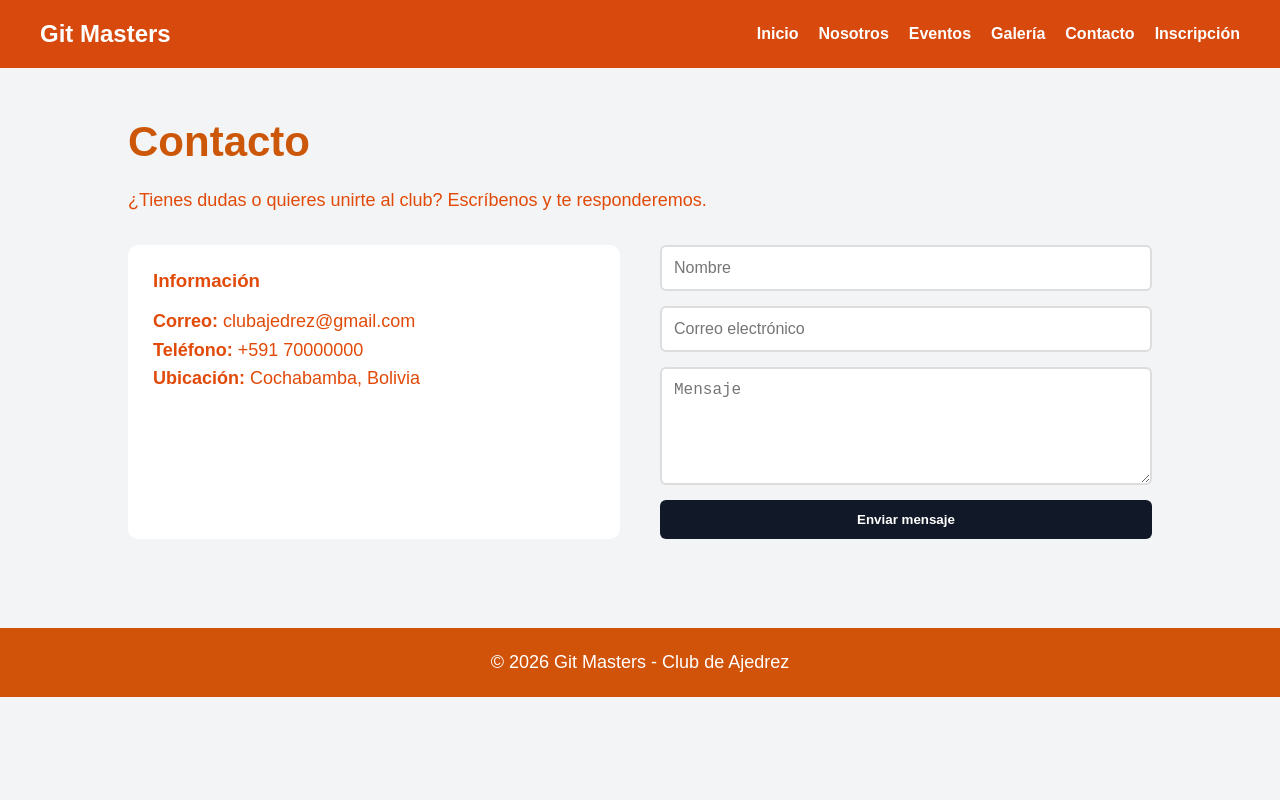
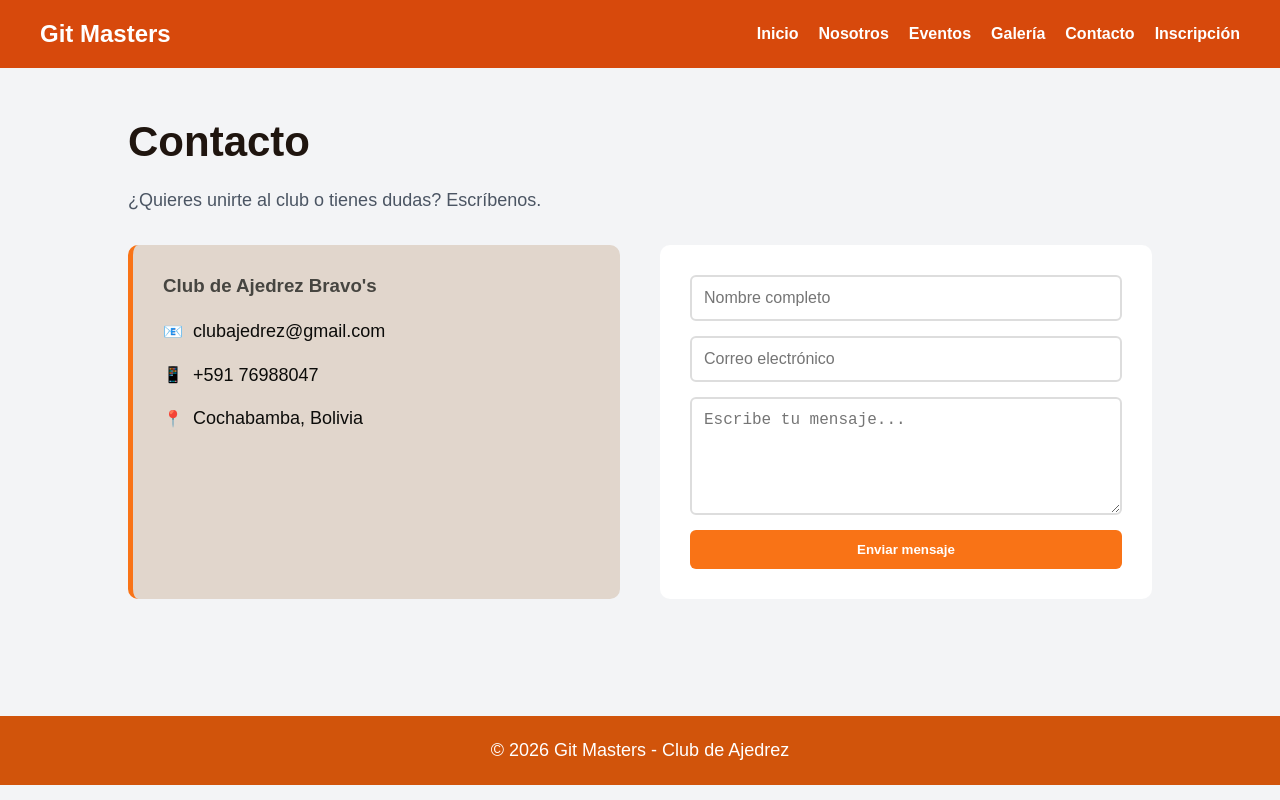
Before and after one commit to AdaliaFlores/GitMasters, a React (Vite) app: page /contacto in a window 1280 px wide. Built offline with nearby package versions, Linux system fonts and the light colour scheme.

Commit message:
feat: add contact page and improve layout structure

```diff
--- a/src/App.css
+++ b/src/App.css
@@ -213,3 +213,12 @@
     border-right-color: var(--border);
   }
 }
+.app {
+  min-height: 100vh;
+  display: flex;
+  flex-direction: column;
+}
+
+.main-content {
+  flex: 1;
+}
--- a/src/App.jsx
+++ b/src/App.jsx
@@ -13,6 +13,7 @@ import Inscripcion from "./pages/Inscripcion";
 function App() {
   return (
     <BrowserRouter>
+       <div className="app">
       <Navbar />
       <main>
       <Routes>
@@ -26,6 +27,7 @@ function App() {
       </main>
 
       <Footer />
+      </div>
     </BrowserRouter>
   );
 }
--- a/src/index.css
+++ b/src/index.css
@@ -13,7 +13,7 @@
 body {
   font-family: Arial, Helvetica, sans-serif; /* fuente base */
   background-color: #f3f4f6; /* fondo gris claro */
-  color: #e14a09; /* color del texto */
+  color: #070505; /* color del texto */
 }
 /* NAVBAR (barra superior)       */
 /* Menú principal horizontal     */
@@ -60,8 +60,9 @@ nav a:hover {
 /* CONTENIDO PRINCIPAL           */
 
 main {
-  min-height: 70vh; /* ocupa altura mínima */
+
   padding: 50px 10%; /* espacio lateral */
+  min-height: 81vh;
 }
 
 /* TÍTULOS PRINCIPALES           */
@@ -69,7 +70,7 @@ main {
 h1 {
   font-size: 42px; /* tamaño grande */
   margin-bottom: 20px; /* separación abajo */
-  color: #cd5708; /* color oscuro */
+  color: #1f150f; /* color oscuro */
 }
 
 /* PÁRRAFOS                      */
@@ -82,90 +83,115 @@ p {
 /* FOOTER (pie de página)        */
 
 footer {
-  background-color: #d15309; /* fondo oscuro */
+  background-color: #d1540b; /* fondo oscuro */
   color: white;              /* texto blanco */
   text-align: center;        /* centrado */
   padding: 20px;             /* espacio interno */
+
+
 }
 
 
 
-/*Sebastian*/
-/* CONTACTO - LAYOUT             */
+/* Sebastian */
+/* CONTACTO  - Página de contacto */
 
-
+/* Contenedor general de la sección contacto */
 .contacto {
   max-width: 1100px;
   margin: 0 auto;
 }
 
-.contacto-grid {
+/* Texto introductorio debajo del título */
+.subtexto {
+  color: #4b5563;
+  margin-bottom: 20px;
+}
+
+/* Divide la información y el formulario en dos columnas */
+.contacto-container {
   display: grid;
   grid-template-columns: 1fr 1fr;
   gap: 40px;
   margin-top: 30px;
 }
-/* INFORMACIÓN                   */
 
+/* Tarjeta de información del club */
 .contacto-info {
-  background-color: #ffffff;
-  padding: 25px;
+  background-color: #e1d6cc;
+  color: white;
+  padding: 30px;
   border-radius: 10px;
+  border-left: 5px solid #f97316;
 }
 
+/* Título dentro de la tarjeta de información */
 .contacto-info h3 {
-  margin-bottom: 15px;
+  margin-bottom: 20px;
+  color: #464540;
 }
 
-/* FORMULARIO                    */
+/* Cada fila de información: icono + texto */
+.info-item {
+  display: flex;
+  align-items: center;
+  gap: 10px;
+  margin-bottom: 15px;
+  color: #0c0c0a;
+}
 
-.formulario {
+/* Formulario con apariencia de tarjeta */
+.formulario-pro {
+  background-color: white;
+  padding: 30px;
+  border-radius: 10px;
   display: flex;
   flex-direction: column;
   gap: 15px;
 }
 
-.formulario input,
-.formulario textarea {
+/* Campos del formulario */
+.formulario-pro input,
+.formulario-pro textarea {
   padding: 12px;
   border: 2px solid #ddd;
   border-radius: 6px;
   font-size: 16px;
 }
 
-.formulario input:focus,
-.formulario textarea:focus {
+/* Resalta el campo cuando se escribe */
+.formulario-pro input:focus,
+.formulario-pro textarea:focus {
   outline: none;
-  border-color: #111827;
+  border-color: #f97316;
 }
 
-.formulario button {
-  background-color: #111827;
+/* Botón principal del formulario */
+.formulario-pro button {
+  background-color: #f97316;
   color: white;
   border: none;
   padding: 12px;
   font-weight: bold;
+  border-radius: 6px;
   cursor: pointer;
-  border-radius: 6px;
 }
 
-.formulario button:hover {
+/* Efecto al pasar el mouse por el botón */
+.formulario-pro button:hover {
   background-color: #facc15;
   color: #111827;
 }
 
-/* Mensaje de éxito */
+/* Mensaje cuando el formulario se envía */
 .mensaje-ok {
   color: green;
   font-size: 14px;
 }
 
-
-/* RESPONSIVE                    */
-
-
+/* En pantallas pequeñas, pasa todo a una columna */
 @media (max-width: 768px) {
-  .contacto-grid {
+  .contacto-container {
     grid-template-columns: 1fr;
   }
 }
--- a/src/pages/Contacto.jsx
+++ b/src/pages/Contacto.jsx
@@ -1,40 +1,55 @@
 import { useState } from "react";
 
 function Contacto() {
-  // Estado simple para mostrar mensaje al enviar
   const [enviado, setEnviado] = useState(false);
 
   const manejarEnvio = (e) => {
-    e.preventDefault(); // evita recargar la página
-    setEnviado(true);   // muestra mensaje de éxito
+    e.preventDefault();
+    setEnviado(true);
   };
 
   return (
     <div className="contacto">
       <h1>Contacto</h1>
 
-      <p>
-        ¿Tienes dudas o quieres unirte al club? Escríbenos y te responderemos.
+      <p className="subtexto">
+        ¿Quieres unirte al club o tienes dudas? Escríbenos.
       </p>
 
-      <div className="contacto-grid">
-        {/* Información del club */}
+      <div className="contacto-container">
+        {/* LADO IZQUIERDO */}
         <div className="contacto-info">
-          <h3>Información</h3>
-          <p><strong>Correo:</strong> clubajedrez@gmail.com</p>
-          <p><strong>Teléfono:</strong> +591 70000000</p>
-          <p><strong>Ubicación:</strong> Cochabamba, Bolivia</p>
+          <h3>Club de Ajedrez Bravo's</h3>
+
+          <div className="info-item">
+            <span>📧</span>
+            <p>clubajedrez@gmail.com</p>
+          </div>
+
+          <div className="info-item">
+            <span>📱</span>
+            <p>+591 76988047</p>
+          </div>
+
+          <div className="info-item">
+            <span>📍</span>
+            <p>Cochabamba, Bolivia</p>
+          </div>
         </div>
 
-        {/* Formulario */}
-        <form className="formulario" onSubmit={manejarEnvio}>
-          <input type="text" placeholder="Nombre" required />
+        {/* LADO DERECHO */}
+        <form className="formulario-pro" onSubmit={manejarEnvio}>
+          <input type="text" placeholder="Nombre completo" required />
           <input type="email" placeholder="Correo electrónico" required />
-          <textarea placeholder="Mensaje" rows="5" required></textarea>
+          <textarea placeholder="Escribe tu mensaje..." rows="5" required></textarea>
 
           <button type="submit">Enviar mensaje</button>
 
-          {enviado && <span className="mensaje-ok">Mensaje enviado ✔</span>}
+          {enviado && (
+            <span className="mensaje-ok">
+              Mensaje enviado correctamente
+            </span>
+          )}
         </form>
       </div>
     </div>
```
